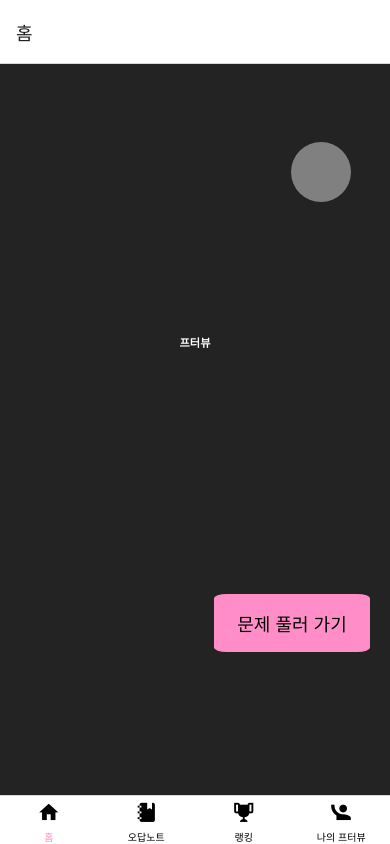
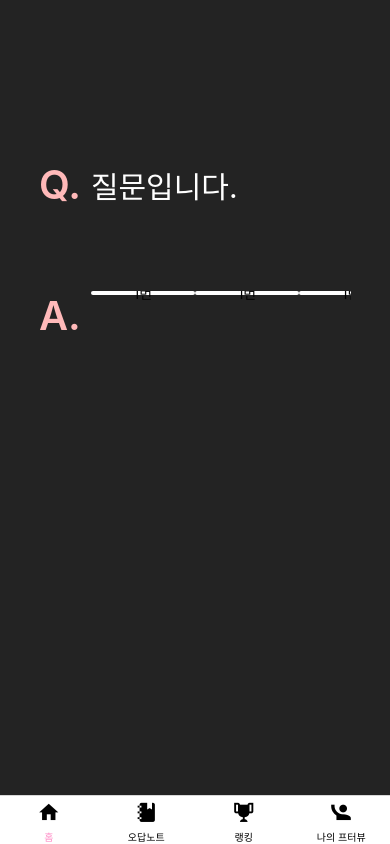
Before and after one commit to Exist95/Front-interview, a React Native app in the folder client/: screen /Questions in a window 390 px wide. Built offline with nearby package versions, Linux system fonts and the light colour scheme.

Commit message:
[FEAT] 헤더 제거, 라우팅 추가

```diff
--- a/client/App.tsx
+++ b/client/App.tsx
@@ -1,9 +1,10 @@
-import Routes from "./Routes";
+import StackNavigator from "./Routes";
+import TabBar from "./Tab";
 
 export default function App() {
   return (
     <>
-      <Routes />
+      <TabBar />
     </>
   );
 }
--- a/client/Routes.tsx
+++ b/client/Routes.tsx
@@ -1,61 +1,21 @@
-import { NavigationContainer } from "@react-navigation/native";
-import MaterialCommunityIcons from "react-native-vector-icons/MaterialCommunityIcons";
+import { createNativeStackNavigator } from "@react-navigation/native-stack";
 import Main from "./view/pages/Main";
-import Note from "./view/pages/Note";
-import { createBottomTabNavigator } from "@react-navigation/bottom-tabs";
-import Ranking from "./view/pages/Ranking";
 import MyPage from "./view/pages/MyPage";
+import Questions from "./view/pages/Questions";
 
-const Tab = createBottomTabNavigator();
+const Stack = createNativeStackNavigator();
 
-const Routes = () => {
+const StackNavigator = () => {
   return (
-    <NavigationContainer>
-      <Tab.Navigator
-        initialRouteName="Main"
-        screenOptions={{
-          tabBarInactiveBackgroundColor: "white",
-          tabBarActiveTintColor: "#ff8dc7",
-          tabBarInactiveTintColor: "black",
-        }}
-      >
-        <Tab.Screen
-          name="홈"
-          component={Main}
-          options={{
-            tabBarIcon: () => <MaterialCommunityIcons name="home" size={23} />,
-          }}
-        />
-        <Tab.Screen
-          name="오답노트"
-          component={Note}
-          options={{
-            tabBarIcon: () => (
-              <MaterialCommunityIcons name="notebook" size={23} />
-            ),
-          }}
-        />
-        <Tab.Screen
-          name="랭킹"
-          component={Ranking}
-          options={{
-            tabBarIcon: () => (
-              <MaterialCommunityIcons name="trophy" size={23} />
-            ),
-          }}
-        />
-        <Tab.Screen
-          name="나의 프터뷰"
-          component={MyPage}
-          options={{
-            tabBarIcon: () => (
-              <MaterialCommunityIcons name="human-greeting-variant" size={23} />
-            ),
-          }}
-        />
-      </Tab.Navigator>
-    </NavigationContainer>
+    <Stack.Navigator
+      initialRouteName="Main"
+      screenOptions={{ headerShown: false }}
+    >
+      <Stack.Screen name="Main" component={Main} />
+      <Stack.Screen name="Questions" component={Questions} />
+      <Stack.Screen name="MyPage" component={MyPage} />
+    </Stack.Navigator>
   );
 };
 
-export default Routes;
+export default StackNavigator;
--- /dev/null
+++ b/client/Tab.tsx
@@ -0,0 +1,62 @@
+import { NavigationContainer } from "@react-navigation/native";
+import MaterialCommunityIcons from "react-native-vector-icons/MaterialCommunityIcons";
+import Main from "./view/pages/Main";
+import Note from "./view/pages/Note";
+import { createBottomTabNavigator } from "@react-navigation/bottom-tabs";
+import Ranking from "./view/pages/Ranking";
+import MyPage from "./view/pages/MyPage";
+import StackNavigator from "./Routes";
+
+const Tab = createBottomTabNavigator();
+
+const TabBar = () => {
+  return (
+    <NavigationContainer>
+      <Tab.Navigator
+        screenOptions={{
+          tabBarInactiveBackgroundColor: "white",
+          tabBarActiveTintColor: "#ff8dc7",
+          tabBarInactiveTintColor: "black",
+          headerShown: false,
+        }}
+      >
+        <Tab.Screen
+          name="홈"
+          component={StackNavigator}
+          options={{
+            tabBarIcon: () => <MaterialCommunityIcons name="home" size={23} />,
+          }}
+        />
+        <Tab.Screen
+          name="오답노트"
+          component={Note}
+          options={{
+            tabBarIcon: () => (
+              <MaterialCommunityIcons name="notebook" size={23} />
+            ),
+          }}
+        />
+        <Tab.Screen
+          name="랭킹"
+          component={Ranking}
+          options={{
+            tabBarIcon: () => (
+              <MaterialCommunityIcons name="trophy" size={23} />
+            ),
+          }}
+        />
+        <Tab.Screen
+          name="나의 프터뷰"
+          component={MyPage}
+          options={{
+            tabBarIcon: () => (
+              <MaterialCommunityIcons name="human-greeting-variant" size={23} />
+            ),
+          }}
+        />
+      </Tab.Navigator>
+    </NavigationContainer>
+  );
+};
+
+export default TabBar;
--- a/client/view/components/Button/index.tsx
+++ b/client/view/components/Button/index.tsx
@@ -1,9 +1,16 @@
+import { useNavigation } from "@react-navigation/native";
 import React from "react";
 import { BtnContainer, BtnText } from "./style";
 
 const Button = () => {
+  const navigation = useNavigation<any>();
   return (
-    <BtnContainer style={{ bottom: 170, right: 20 }}>
+    <BtnContainer
+      style={{ bottom: 170, right: 20 }}
+      onPress={() => {
+        navigation.navigate("Questions");
+      }}
+    >
       <BtnText>문제 풀러 가기</BtnText>
     </BtnContainer>
   );
--- a/client/view/components/Header/index.tsx
+++ b/client/view/components/Header/index.tsx
@@ -1,9 +1,20 @@
+import { useNavigation } from "@react-navigation/native";
+import { Pressable, Text } from "react-native";
 import { Container, Profile } from "./style";
 
 const Header = () => {
+  const navigation = useNavigation<any>();
+
   return (
     <Container>
-      <Profile></Profile>
+      <Text>logo</Text>
+      <Pressable
+        onPress={() => {
+          navigation.navigate("MyPage");
+        }}
+      >
+        <Profile />
+      </Pressable>
     </Container>
   );
 };
--- a/client/view/components/Header/style.ts
+++ b/client/view/components/Header/style.ts
@@ -3,7 +3,7 @@ import styled from "styled-components/native";
 const Container = styled.View`
   flex: 1;
   flex-direction: row;
-  justify-content: flex-end;
+  justify-content: space-between;
   width: 100%;
 `;
 
@@ -12,7 +12,6 @@ const Profile = styled.View`
   height: 60;
   border-radius: 30;
   background-color: gray;
-  margin-right: 10%;
 `;
 
 export { Container, Profile };
--- a/client/view/pages/Main/index.tsx
+++ b/client/view/pages/Main/index.tsx
@@ -1,6 +1,5 @@
 import { StatusBar } from "expo-status-bar";
 import Button from "../../components/Button";
-import Footer from "../../components/Footer";
 import Header from "../../components/Header";
 import { Container, MainTitle } from "./style";
 
--- a/client/view/pages/Main/style.ts
+++ b/client/view/pages/Main/style.ts
@@ -5,7 +5,7 @@ const Container = styled.View`
   background-color: #232323;
   align-items: center;
   justify-content: space-between;
-  padding: 20% 0;
+  padding: 20% 10%;
 `;
 
 const MainTitle = styled.Text`
--- a/client/view/pages/Questions/index.tsx
+++ b/client/view/pages/Questions/index.tsx
@@ -1,6 +1,41 @@
-import { Text } from "react-native";
+import { ScrollView, Text } from "react-native";
+import {
+  AContainer,
+  Answer,
+  BtnContainer,
+  Container,
+  QContainer,
+  QContent,
+  Title,
+} from "./style";
 
 const Questions = () => {
-  return <Text>Questions</Text>;
+  return (
+    <Container>
+      <QContainer>
+        <Title>Q.</Title>
+        <QContent>질문입니다.</QContent>
+      </QContainer>
+      <AContainer>
+        <Title>A.</Title>
+        <ScrollView style={{ flex: 1 }}>
+          <BtnContainer>
+            <Answer>
+              <Text>1번</Text>
+            </Answer>
+            <Answer>
+              <Text>1번</Text>
+            </Answer>
+            <Answer>
+              <Text>1번</Text>
+            </Answer>
+            <Answer>
+              <Text>1번</Text>
+            </Answer>
+          </BtnContainer>
+        </ScrollView>
+      </AContainer>
+    </Container>
+  );
 };
 export default Questions;
--- a/client/view/pages/Questions/style.ts
+++ b/client/view/pages/Questions/style.ts
@@ -0,0 +1,57 @@
+import styled from "styled-components/native";
+
+const Container = styled.View`
+  flex: 1;
+  background-color: #232323;
+  padding: 20% 10%;
+`;
+
+const QContainer = styled.View`
+  flex: 1;
+  flex-direction: row;
+  align-items: center;
+`;
+const Title = styled.Text`
+  font-size: 40;
+  font-weight: 600;
+  color: #ffb9b9;
+  margin-right: 10;
+`;
+const QContent = styled.Text`
+  font-size: 30;
+  color: white;
+`;
+
+const AContainer = styled.View`
+  flex: 2;
+  flex-direction: row;
+`;
+
+const ScrollView = styled.ScrollView`
+  flex: 1;
+  width: 100%;
+`;
+
+const BtnContainer = styled.View`
+  flex-direction: row;
+`;
+
+const Answer = styled.View`
+  width: 40%;
+  height: 10%;
+  border-radius: 5;
+  border: 2px solid white;
+  align-items: center;
+  justify-content: center;
+`;
+
+export {
+  Container,
+  QContainer,
+  QContent,
+  Title,
+  AContainer,
+  BtnContainer,
+  Answer,
+  ScrollView,
+};
```
Also changed, not shown: client/view/components/Footer/index.tsx (deleted, +0 -24 lines), client/view/components/Footer/style.ts (deleted, +0 -14 lines).
